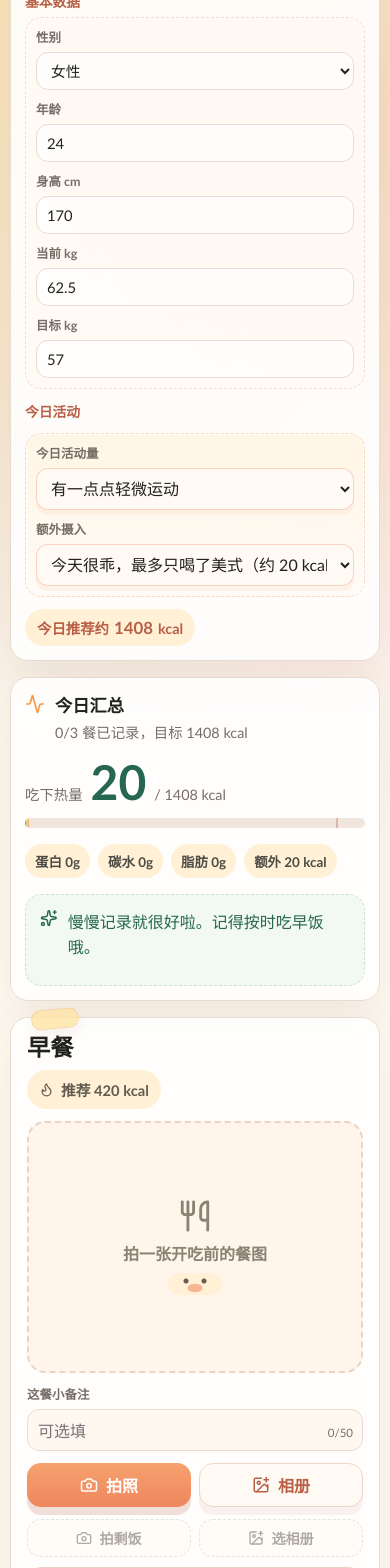
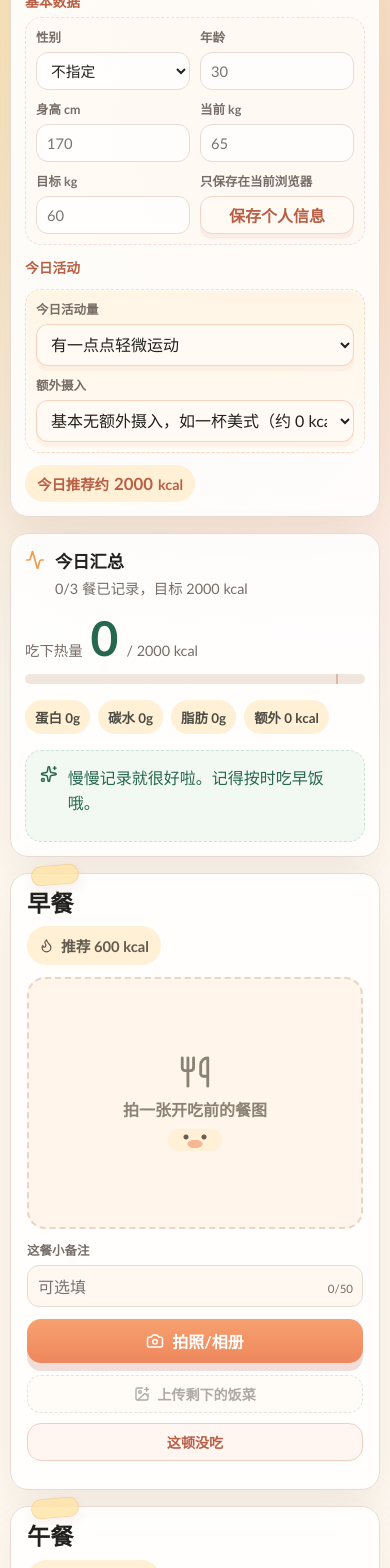
Before and after one commit to taoningwen6/calorie-vision-tool, a React (Vite) app in the folder client/: page / in a window 390 px wide. Shown: the part 320-1888 px from the top of the page. Built offline with nearby package versions, Linux system fonts and the light colour scheme.

Commit message:
Refine mobile profile and summary experience

```diff
--- a/client/src/main.jsx
+++ b/client/src/main.jsx
@@ -29,21 +29,22 @@ const activityOptions = [
 ];
 
 const extraIntakeOptions = [
-  { value: 'clean', label: '今天很乖，最多只喝了美式', calories: 20 },
-  { value: 'small', label: '多摄入了一点点，影响不大', calories: 90 },
-  { value: 'messy', label: '吃了不少乱七八糟的，下次一定乖', calories: 220 }
+  { value: 'none', label: '基本无额外摄入，如一杯美式', calories: 0 },
+  { value: 'light', label: '少量额外摄入，如一小份水果', calories: 80 },
+  { value: 'moderate', label: '中等额外摄入，如一杯奶茶或甜点', calories: 180 },
+  { value: 'high', label: '较多额外摄入，如零食或夜宵', calories: 320 }
 ];
 
 const defaultProfile = {
-  profileVersion: 2,
-  goal: 'lose',
-  sex: 'female',
-  age: '24',
-  heightCm: '170',
-  weightKg: '62.5',
-  targetWeightKg: '57',
+  profileVersion: 3,
+  goal: 'maintain',
+  sex: 'unspecified',
+  age: '',
+  heightCm: '',
+  weightKg: '',
+  targetWeightKg: '',
   activityLevel: 'light',
-  extraIntake: 'clean'
+  extraIntake: 'none'
 };
 
 const defaultRecords = meals.reduce((acc, meal) => {
@@ -79,27 +80,33 @@ function loadStored(key, fallback) {
 }
 
 function loadProfile() {
-  const stored = loadStored('calorie-profile', defaultProfile);
-  const activityMap = {
-    rest: 'busy',
-    low: 'light',
-    medium: 'light',
-    high: 'cardio',
-    very_high: 'heavy'
-  };
+  const stored = loadStored('calorie-profile', null);
 
   if (stored?.profileVersion === defaultProfile.profileVersion) {
     return {
       ...defaultProfile,
       ...stored,
-      activityLevel: activityMap[stored.activityLevel] || stored.activityLevel || defaultProfile.activityLevel
+      activityLevel: defaultProfile.activityLevel,
+      extraIntake: extraIntakeOptions.some((option) => option.value === stored.extraIntake)
+        ? stored.extraIntake
+        : defaultProfile.extraIntake
     };
   }
 
   return {
-    ...defaultProfile,
-    activityLevel: activityMap[stored?.activityLevel] || stored?.activityLevel || defaultProfile.activityLevel,
-    extraIntake: stored?.extraIntake || defaultProfile.extraIntake
+    ...defaultProfile
+  };
+}
+
+function getSavedProfile(profile) {
+  return {
+    profileVersion: defaultProfile.profileVersion,
+    goal: profile.goal,
+    sex: profile.sex,
+    age: profile.age,
+    heightCm: profile.heightCm,
+    weightKg: profile.weightKg,
+    targetWeightKg: profile.targetWeightKg
   };
 }
 
@@ -199,6 +206,14 @@ function getMealRecommendation(mealId, recommendedCalories, extraCalories = 0) {
   return Math.round((available * (ratios[mealId] || 0.33)) / 10) * 10;
 }
 
+function isGoalMet(profile, totalCalories, recommendedCalories) {
+  if (profile.goal === 'gain') {
+    return totalCalories >= recommendedCalories;
+  }
+
+  return totalCalories <= recommendedCalories;
+}
+
 function getSummary(records, profile) {
   const mealSummary = meals.reduce(
     (summary, meal) => {
@@ -275,10 +290,10 @@ function getPresetEncouragement(records) {
     return '今天已经记录到午饭啦。晚上也要好好吃饭哦。';
   }
 
-  return '三餐都记录好啦。可以点“今日总结”，看看鱼鱼宝的小总结。';
+  return '三餐都记录好啦。可以点“今日总结”，看看鱼鱼的小总结。上传完三餐即可查看今日总结。';
 }
 
-function ProfilePanel({ profile, onChange, recommendedCalories }) {
+function ProfilePanel({ profile, onChange, recommendedCalories, onSaveProfile, profileSaveStatus }) {
   function update(field, value) {
     onChange({ ...profile, [field]: value });
   }
@@ -367,6 +382,14 @@ function ProfilePanel({ profile, onChange, recommendedCalories }) {
             onChange={(event) => update('targetWeightKg', event.target.value)}
           />
         </label>
+        <div className="profile-save-cell">
+          <span className="profile-save-note">
+            {profileSaveStatus || '只保存在当前浏览器'}
+          </span>
+          <button className="save-profile-button" type="button" onClick={onSaveProfile}>
+            保存个人信息
+          </button>
+        </div>
       </div>
 
       <div className="subsection-label">今日活动</div>
@@ -418,7 +441,11 @@ function SummaryPanel({
   const summary = getSummary(records, profile);
   const progressRaw = (summary.totalCalories / recommendedCalories) * 100;
   const progress = clamp(progressRaw, 0, 92);
+  const isGainGoal = profile.goal === 'gain';
   const isOverTarget = summary.totalCalories > recommendedCalories;
+  const isUnderTarget = summary.totalCalories < recommendedCalories;
+  const needsAttention = isGainGoal ? isUnderTarget : isOverTarget;
+  const progressTone = isGainGoal ? (isUnderTarget ? 'under' : 'met') : isOverTarget ? 'over' : '';
   const presetEncouragement = getPresetEncouragement(records);
 
   return (
@@ -436,10 +463,10 @@ function SummaryPanel({
       <div className="calorie-meter">
         <div>
           <span>吃下热量</span>
-          <strong className={isOverTarget ? 'over-target' : ''}>{summary.totalCalories}</strong>
+          <strong className={needsAttention ? 'attention-target' : ''}>{summary.totalCalories}</strong>
           <em>/ {formatNumber(recommendedCalories)} kcal</em>
         </div>
-        <div className={`progress ${isOverTarget ? 'over' : ''}`} aria-label="今日热量进度">
+        <div className={`progress ${progressTone}`} aria-label="今日热量进度">
           <span style={{ width: `${progress}%` }} />
         </div>
       </div>
@@ -686,37 +713,15 @@ function MealCard({ meal, record, profile, recommendedCalories, onUpdate }) {
       <div className="action-row">
         <label className="icon-button">
           <Camera size={18} />
-          <span>拍照</span>
-          <input
-            accept="image/*"
-            capture="environment"
-            type="file"
-            onChange={handleMainFileChange}
-          />
-        </label>
-        <label className="icon-button secondary-upload">
-          <ImagePlus size={18} />
-          <span>相册</span>
+          <span>拍照/相册</span>
           <input accept="image/*" type="file" onChange={handleMainFileChange} />
         </label>
       </div>
 
       <div className="leftover-row">
-        <div className="leftover-upload-group">
-          <label className={`leftover-upload ${!record.image ? 'disabled' : ''}`}>
-            <Camera size={16} />
-            <span>{record.leftoverImage ? '重拍剩饭' : '拍剩饭'}</span>
-            <input
-              accept="image/*"
-              capture="environment"
-              disabled={!record.image}
-              type="file"
-              onChange={handleLeftoverFileChange}
-            />
-          </label>
         <label className={`leftover-upload ${!record.image ? 'disabled' : ''}`}>
           <ImagePlus size={16} />
-            <span>{record.leftoverImage ? '换相册' : '选相册'}</span>
+          <span>上传剩下的饭菜</span>
           <input
             accept="image/*"
             disabled={!record.image}
@@ -724,7 +729,6 @@ function MealCard({ meal, record, profile, recommendedCalories, onUpdate }) {
             onChange={handleLeftoverFileChange}
           />
         </label>
-        </div>
         <button className="skip-button" type="button" onClick={skipMeal}>
           这顿没吃
         </button>
@@ -791,6 +795,7 @@ function App() {
     error: ''
   });
   const [showBadge, setShowBadge] = React.useState(false);
+  const [profileSaveStatus, setProfileSaveStatus] = React.useState('');
 
   const recommendedCalories = estimateRecommendedCalories(profile);
   const summary = getSummary(records, profile);
@@ -818,12 +823,18 @@ function App() {
     dailySummary.key === summaryKey ? dailySummary : { key: '', text: '', status: 'idle', error: '' };
 
   React.useEffect(() => {
-    localStorage.setItem('calorie-profile', JSON.stringify(profile));
-  }, [profile]);
-
-  React.useEffect(() => {
     localStorage.setItem('calorie-records', JSON.stringify(records));
   }, [records]);
+
+  function handleProfileChange(nextProfile) {
+    setProfile(nextProfile);
+    setProfileSaveStatus('');
+  }
+
+  function saveProfile() {
+    localStorage.setItem('calorie-profile', JSON.stringify(getSavedProfile(profile)));
+    setProfileSaveStatus('已保存，下次打开还会在。');
+  }
 
   async function generateDailySummary() {
     if (!allMealsDone || dailySummary.status === 'loading') return;
@@ -846,7 +857,7 @@ function App() {
         error: ''
       });
 
-      if (summary.totalCalories <= recommendedCalories) {
+      if (isGoalMet(profile, summary.totalCalories, recommendedCalories)) {
         setShowBadge(true);
       }
     } catch (error) {
@@ -877,7 +888,7 @@ function App() {
       <section className="topbar">
         <div>
           <p className="eyebrow">AI meal check</p>
-          <h1>Hi 我是鱼鱼</h1>
+          <h1>Hi 我是鱼鱼AI助手</h1>
           <p className="intro">我可以记录每日摄入和消耗，我们一起加油！</p>
         </div>
         <button className="reset-button" type="button" onClick={resetDay}>
@@ -889,8 +900,10 @@ function App() {
       <section className="dashboard-grid">
         <ProfilePanel
           profile={profile}
+          profileSaveStatus={profileSaveStatus}
           recommendedCalories={recommendedCalories}
-          onChange={setProfile}
+          onChange={handleProfileChange}
+          onSaveProfile={saveProfile}
         />
         <SummaryPanel
           dailySummary={visibleDailySummary}
@@ -923,8 +936,8 @@ function App() {
       {showBadge && (
         <button className="badge-overlay" type="button" onClick={() => setShowBadge(false)}>
           <span className="badge-medal">
-            <strong>棒棒</strong>
-            <em>今日没有超标</em>
+            <strong>棒</strong>
+            <em>{profile.goal === 'gain' ? '已达到目标' : '今日节奏不错'}</em>
           </span>
         </button>
       )}
--- a/client/src/styles.css
+++ b/client/src/styles.css
@@ -233,6 +233,7 @@ h1 {
 
 .field-grid label,
 .fixed-profile-grid label,
+.profile-save-cell,
 .activity-field,
 .meal-comment {
   display: grid;
@@ -283,6 +284,38 @@ h1 {
   min-height: 38px;
   background: rgba(255, 255, 255, 0.78);
   font-size: 0.92rem;
+}
+
+.profile-save-cell {
+  align-content: end;
+  min-width: 0;
+}
+
+.save-profile-button {
+  width: 100%;
+  min-height: 38px;
+  border: 1px solid #f0d5c8;
+  border-radius: 12px;
+  background: #fffaf4;
+  color: var(--warm-deep);
+  padding: 0 10px;
+  font-weight: 900;
+  box-shadow: 0 5px 0 rgba(184, 95, 69, 0.08);
+}
+
+.save-profile-button:hover {
+  background: #fff3e7;
+}
+
+.profile-save-note {
+  color: var(--muted);
+  font-size: 0.78rem;
+  font-weight: 700;
+  line-height: 1.25;
+  min-width: 0;
+  overflow: hidden;
+  text-overflow: ellipsis;
+  white-space: nowrap;
 }
 
 .activity-row {
@@ -359,7 +392,7 @@ h1 {
   line-height: 1;
 }
 
-.calorie-meter strong.over-target {
+.calorie-meter strong.attention-target {
   color: var(--orange);
 }
 
@@ -393,6 +426,14 @@ h1 {
 
 .progress.over span {
   background: linear-gradient(90deg, var(--orange), #f06f5f, var(--red));
+}
+
+.progress.under span {
+  background: linear-gradient(90deg, #f7c46f, var(--orange));
+}
+
+.progress.met span {
+  background: linear-gradient(90deg, var(--green), #76bd87);
 }
 
 .macro-row,
@@ -620,7 +661,7 @@ h1 {
 
 .action-row {
   display: grid;
-  grid-template-columns: repeat(2, minmax(0, 1fr));
+  grid-template-columns: 1fr;
   gap: 8px;
   margin: 12px 0;
 }
@@ -659,13 +700,6 @@ h1 {
   filter: saturate(1.05) brightness(1.02);
 }
 
-.secondary-upload {
-  border: 1px solid #f0d5c8;
-  background: #fffaf4;
-  box-shadow: 0 8px 0 rgba(184, 95, 69, 0.08);
-  color: var(--warm-deep);
-}
-
 .icon-button input {
   position: absolute;
   inset: 0;
@@ -687,12 +721,6 @@ h1 {
   gap: 10px;
   align-items: center;
   margin: 0 0 12px;
-}
-
-.leftover-upload-group {
-  display: grid;
-  grid-template-columns: repeat(2, minmax(0, 1fr));
-  gap: 8px;
 }
 
 .leftover-upload {
@@ -894,6 +922,7 @@ h1 {
 }
 
 .badge-medal {
+  position: relative;
   display: grid;
   place-items: center;
   width: min(260px, 72vw);
@@ -911,14 +940,40 @@ h1 {
   animation: badge-pop 0.36s ease-out;
 }
 
+.badge-medal::before,
+.badge-medal::after {
+  position: absolute;
+  bottom: -22px;
+  width: 42px;
+  height: 70px;
+  border-radius: 0 0 16px 16px;
+  background: linear-gradient(180deg, #f28b69, #c95f4b);
+  content: "";
+  transform-origin: top center;
+  z-index: -1;
+}
+
+.badge-medal::before {
+  left: 72px;
+  transform: rotate(14deg);
+}
+
+.badge-medal::after {
+  right: 72px;
+  transform: rotate(-14deg);
+}
+
 .badge-medal strong {
-  font-size: 3rem;
+  font-size: 4.2rem;
   line-height: 1;
 }
 
 .badge-medal em {
-  margin-top: 8px;
-  font-size: 1rem;
+  margin-top: 10px;
+  border-radius: 999px;
+  background: rgba(255, 255, 255, 0.44);
+  padding: 6px 12px;
+  font-size: 0.94rem;
   font-style: normal;
   font-weight: 800;
 }
@@ -982,7 +1037,7 @@ h1 {
 
   .field-grid,
   .fixed-profile-grid {
-    grid-template-columns: 1fr;
+    grid-template-columns: repeat(2, minmax(0, 1fr));
   }
 
   .activity-row {
@@ -999,7 +1054,7 @@ h1 {
   }
 
   .action-row {
-    grid-template-columns: repeat(2, minmax(0, 1fr));
+    grid-template-columns: 1fr;
   }
 
   .leftover-row {
```
Lines whose indentation alone changed are shown as unchanged.
